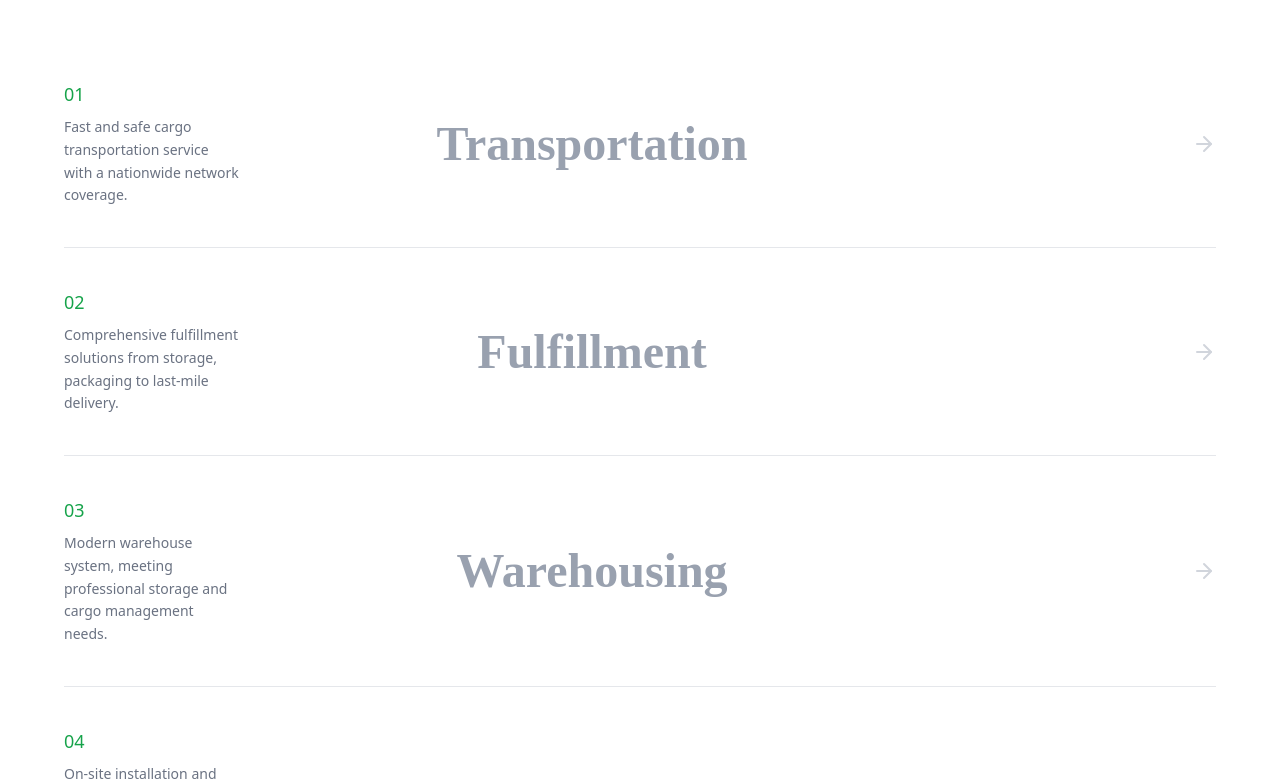
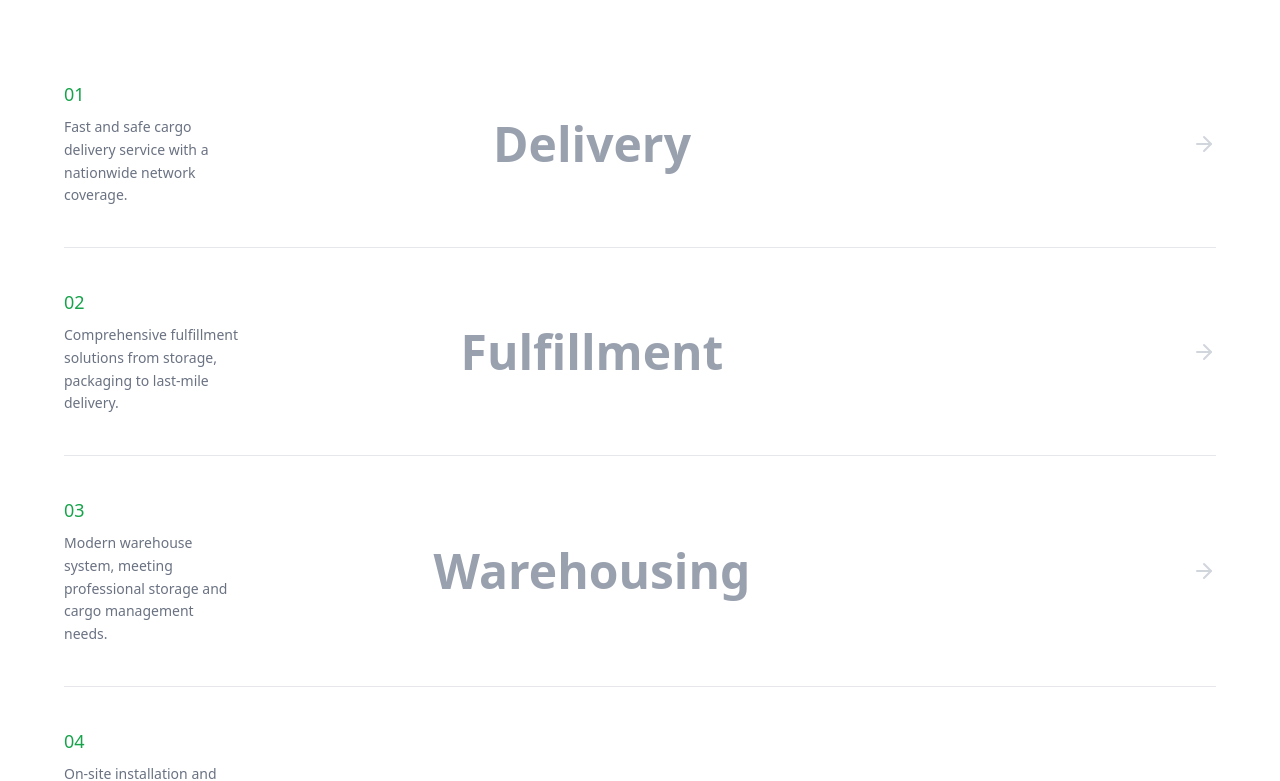
Before and after one commit to Atshvn/test-page, a Next.js app: page /en in a window 1280 px wide. Shown: the part 936-1717 px from the top of the page. Built offline with nearby package versions, Linux system fonts and the light colour scheme.

Commit message:
fix serrvice

```diff
--- a/src/app/globals.css
+++ b/src/app/globals.css
@@ -6,8 +6,7 @@
 @theme inline {
   --color-background: var(--background);
   --color-foreground: var(--foreground);
-  --font-sans: var(--font-geist-sans);
-  --font-mono: var(--font-geist-mono);
+  --font-sans: var(--font-inter);
   --color-sidebar-ring: var(--sidebar-ring);
   --color-sidebar-border: var(--sidebar-border);
   --color-sidebar-accent-foreground: var(--sidebar-accent-foreground);
--- a/src/app/layout.tsx
+++ b/src/app/layout.tsx
@@ -1,15 +1,10 @@
 import type { Metadata } from "next";
-import { Geist, Geist_Mono } from "next/font/google";
+import { Inter } from "next/font/google";
 import "./globals.css";
 
-const geistSans = Geist({
-  variable: "--font-geist-sans",
-  subsets: ["latin"],
-});
-
-const geistMono = Geist_Mono({
-  variable: "--font-geist-mono",
-  subsets: ["latin"],
+const inter = Inter({
+  variable: "--font-inter",
+  subsets: ["latin", "vietnamese"],
 });
 
 export const metadata: Metadata = {
@@ -34,9 +29,7 @@ export default function RootLayout({
 }>) {
   return (
     <html lang="en" className="scroll-smooth">
-      <body
-        className={`${geistSans.variable} ${geistMono.variable} antialiased`}
-      >
+      <body className={`${inter.variable} font-sans antialiased`}>
         {children}
       </body>
     </html>
--- a/src/components/sections/RequestQuote.tsx
+++ b/src/components/sections/RequestQuote.tsx
@@ -8,7 +8,7 @@ export default function RequestQuote() {
   const t = useTranslations("requestQuote");
 
   return (
-    <section className="relative overflow-hidden">
+    <section className="relative overflow-x-clip overflow-y-visible">
       {/* Green Background - Full height on left, partial on right */}
       <div className="absolute inset-0 bg-[#16A34A] z-0" />
       {/* White overlay for bottom-right corner */}
@@ -44,7 +44,7 @@ export default function RequestQuote() {
       <div className="container mx-auto px-4 relative z-10">
         <div className="grid lg:grid-cols-2 gap-8 lg:gap-8">
           {/* Left Content - Title and Rule Image */}
-          <div className="flex flex-col justify-center">
+          <div className="flex flex-col justify-end lg:pt-[420px] xl:pt-[450px] pb-4">
             {/* Box Image - Mobile/Tablet only */}
             <motion.div
               initial={{ opacity: 0, y: -20 }}
@@ -73,11 +73,17 @@ export default function RequestQuote() {
             </motion.div>
 
             {/* Section Title */}
-            <div className="mb-8 lg:mb-12 lg:mt-96">
-              <h2 className="text-3xl sm:text-4xl md:text-5xl lg:text-5xl font-bold text-white  tracking-wider leading-tight">
+            <motion.div
+              initial={{ opacity: 0, y: 20 }}
+              whileInView={{ opacity: 1, y: 0 }}
+              viewport={{ once: true }}
+              transition={{ duration: 0.6 }}
+              className="mb-6 lg:mb-8"
+            >
+              <h2 className="text-3xl sm:text-4xl md:text-5xl lg:text-4xl xl:text-5xl font-bold text-white tracking-wider leading-tight">
                 {t("sectionTitle")}
               </h2>
-            </div>
+            </motion.div>
 
             {/* Rule/Process Image */}
             <motion.div
@@ -87,12 +93,12 @@ export default function RequestQuote() {
               transition={{ duration: 0.8, delay: 0.2 }}
               className="w-full"
             >
-              <div className="relative w-full h-64 sm:h-80 md:h-96 ">
+              <div className="relative w-full h-48 sm:h-64 md:h-72 lg:h-56 xl:h-64">
                 <Image
                   src="/rule.png"
                   alt={t("images.ruleAlt")}
                   fill
-                  className="object-contain object-center lg:object-left"
+                  className="object-contain object-center lg:object-left-bottom"
                 />
               </div>
             </motion.div>
--- a/src/components/sections/Services.tsx
+++ b/src/components/sections/Services.tsx
@@ -88,10 +88,7 @@ export default function Services() {
                   </p>
 
                   {/* Title */}
-                  <h3
-                    className="text-3xl sm:text-4xl font-semibold text-green-primary"
-                    style={{ fontFamily: "serif" }}
-                  >
+                  <h3 className="text-3xl sm:text-4xl font-semibold text-green-primary">
                     {service.title}
                   </h3>
 
@@ -115,10 +112,7 @@ export default function Services() {
 
                   {/* Center - Title */}
                   <div className="md:col-span-7 flex items-center justify-center w-full">
-                    <h3
-                      className="text-3xl lg:text-4xl xl:text-5xl font-semibold text-gray-400 group-hover:text-green-dark transition-colors duration-300 whitespace-nowrap"
-                      style={{ fontFamily: "serif" }}
-                    >
+                    <h3 className="text-3xl lg:text-4xl xl:text-5xl font-semibold text-gray-400 group-hover:text-green-dark transition-colors duration-300 whitespace-nowrap">
                       {service.title}
                     </h3>
                   </div>
--- a/src/locales/en.json
+++ b/src/locales/en.json
@@ -9,7 +9,7 @@
       "contact": "Contact"
     },
     "submenu": {
-      "transportation": "Transportation",
+      "transportation": "Delivery",
       "expressDelivery": "Express Delivery",
       "economyDelivery": "Economy Delivery",
       "fulfillment": "Fulfillment",
@@ -42,8 +42,8 @@
     "title": "Transportation and Logistics Services",
     "list": {
       "transportation": {
-        "title": "Transportation",
-        "description": "Fast and safe cargo transportation service with a nationwide network coverage."
+        "title": "Delivery",
+        "description": "Fast and safe cargo delivery service with a nationwide network coverage."
       },
       "fulfillment": {
         "title": "Fulfillment",
@@ -204,9 +204,9 @@
   },
   "serviceDetail": {
     "transportation": {
-      "badge": "Transportation Service",
-      "title": "Fast & Safe Cargo Transportation",
-      "description": "Professional cargo transportation service with nationwide coverage across 63 provinces, ensuring your goods reach recipients quickly and safely.",
+      "badge": "Delivery Service",
+      "title": "Fast & Safe Cargo Delivery",
+      "description": "Professional cargo delivery service with nationwide coverage across 63 provinces, ensuring your goods reach recipients quickly and safely.",
       "features": {
         "feature1": "Nationwide delivery in 24-72 hours",
         "feature2": "Real-time order tracking",
```
